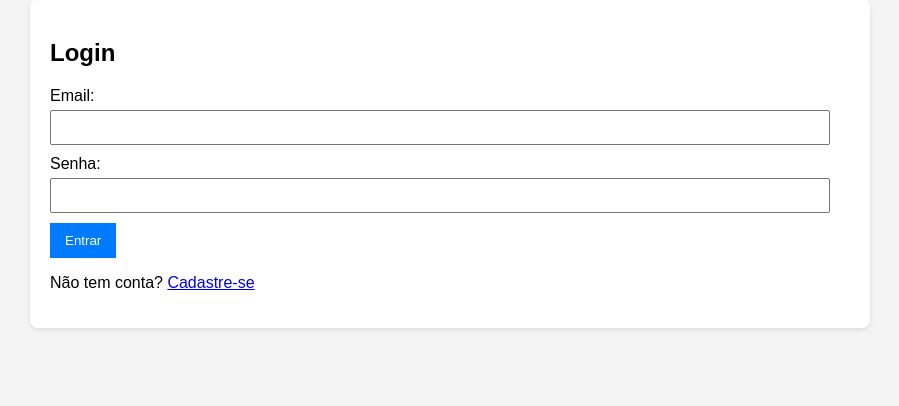
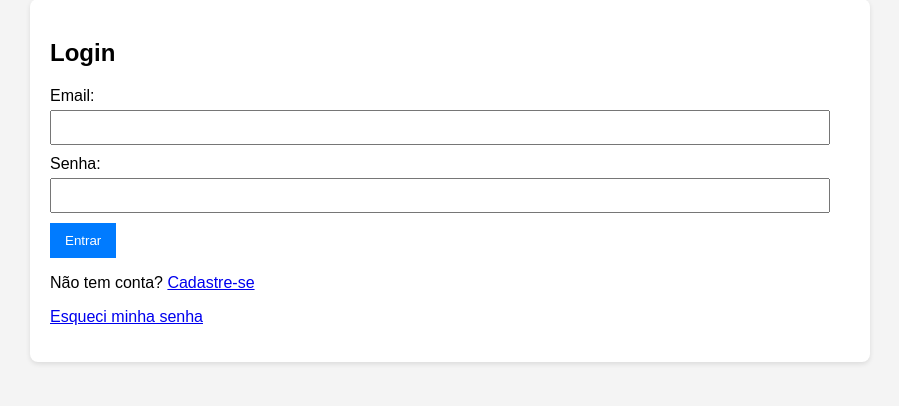
Before and after one commit to juh22jjuh/Projeto-Fita-Back-end-, a PHP site: page /redefinir-senha/ in a window 1280 px wide. Shown: the part 21-427 px from the top of the page, without its empty margins (190-1089 px from the left). Run offline with PHP 8.4, Linux system fonts and the light colour scheme.

Commit message:
Redefinição de senha adicionado

```diff
--- a/php-fita/app/controllers/AuthController.php
+++ b/php-fita/app/controllers/AuthController.php
@@ -14,6 +14,107 @@ class AuthController extends BaseController {
     // Ação: Mostrar a View de login
     public function showLogin() {
         $this->view('auth/login');
+    }
+  //Mostrar formulário de esqueci a senha
+    public function showForgotPassword() {
+        $this->view('auth/forgot_password');
+    }
+
+    //Processar solicitação de redefinição de senha
+      public function doForgotPassword() {
+        $email = trim($_POST['email']);
+
+        // Verifica se o usuário existe
+        $user = $this->userModel->findByEmail($email);
+
+        if ($user) {
+            // Gera token único
+            $token = bin2hex(random_bytes(50));
+            $expires_at = date('Y-m-d H:i:s', strtotime('+1 hour')); // Expira em 1 hora
+
+            // Salva token no banco
+            $stmt = $this->pdo->prepare("INSERT INTO password_resets (email, token, expires_at) VALUES (?, ?, ?)");
+            $stmt->execute([$email, $token, $expires_at]);
+
+            // Em um sistema real, aqui enviaria o email
+            // Por enquanto, vamos simular mostrando o link
+            $resetLink = "http://localhost/redefinir-senha?token=" . $token;
+
+            $_SESSION['info_message'] = "Link de redefinição gerado: <a href='$resetLink'>$resetLink</a> (Em produção, isto seria enviado por email)";
+        } else {
+            // Por segurança, não revelamos se o email existe ou não
+            $_SESSION['info_message'] = "Se o email existir, enviaremos instruções para redefinir sua senha.";
+        }
+
+        $this->redirect('/esqueci-senha');
+    }
+
+    //Mostrar formulário para redefinir senha
+    public function showResetPassword() {
+        $token = $_GET['token'] ?? '';
+
+        if (empty($token)) {
+            $_SESSION['error_message'] = "Token inválido.";
+            $this->redirect('/esqueci-senha');
+        }
+
+        // Verifica se o token é válido e não expirou
+        $stmt = $this->pdo->prepare("SELECT * FROM password_resets WHERE token = ? AND expires_at > NOW()");
+        $stmt->execute([$token]);
+        $resetRequest = $stmt->fetch();
+
+        if (!$resetRequest) {
+            $_SESSION['error_message'] = "Token inválido ou expirado.";
+            $this->redirect('/esqueci-senha');
+        }
+
+        $this->view('auth/reset_password', ['token' => $token]);
+    }
+
+
+    //Processar redefinição de senha
+    public function doResetPassword() {
+        $token = $_POST['token'] ?? '';
+        $senha = trim($_POST['senha']);
+        $confirmar_senha = trim($_POST['confirmar_senha']);
+
+        // Validações
+        if (strlen($senha) < 8) {
+            $_SESSION['error_message'] = "A senha deve ter no mínimo 8 caracteres.";
+            $this->redirect('/redefinir-senha?token=' . $token);
+        }
+
+        if ($senha !== $confirmar_senha) {
+            $_SESSION['error_message'] = "As senhas não coincidem.";
+            $this->redirect('/redefinir-senha?token=' . $token);
+        }
+
+        // Verifica token válido
+        $stmt = $this->pdo->prepare("SELECT * FROM password_resets WHERE token = ? AND expires_at > NOW()");
+        $stmt->execute([$token]);
+        $resetRequest = $stmt->fetch();
+
+        if (!$resetRequest) {
+            $_SESSION['error_message'] = "Token inválido ou expirado.";
+            $this->redirect('/esqueci-senha');
+        }
+
+        // Atualiza senha do usuário
+        $hash_senha = password_hash($senha, PASSWORD_DEFAULT);
+        $stmt = $this->pdo->prepare("UPDATE users SET senha = ? WHERE email = ?");
+
+        if ($stmt->execute([$hash_senha, $resetRequest['email']])) {
+            // Remove o token usado
+            $stmt = $this->pdo->prepare("DELETE FROM password_resets WHERE token = ?");
+            $stmt->execute([$token]);
+
+            $_SESSION['success_message'] = "Senha redefinida com sucesso! Faça login com sua nova senha.";
+            $this->redirect('/login');
+        } else {
+            $_SESSION['error_message'] = "Erro ao redefinir senha. Tente novamente.";
+            $this->redirect('/redefinir-senha?token=' . $token);
+        }
+
     }
 
     // Ação: Processar o POST do login
--- a/php-fita/app/models/User.php
+++ b/php-fita/app/models/User.php
@@ -61,5 +61,16 @@ class User {
         $stmt = $this->pdo->prepare("UPDATE users SET perfil_completo = 1 WHERE id = ?");
         return $stmt->execute([$id]);
     }
+
+     public function updatePassword($id, $hash_senha) {
+        $stmt = $this->pdo->prepare("UPDATE users SET senha = ? WHERE id = ?");
+        return $stmt->execute([$hash_senha, $id]);
+    }
+
+      public function findPasswordResetByToken($token) {
+        $stmt = $this->pdo->prepare("SELECT * FROM password_resets WHERE token = ? AND expires_at > NOW()");
+        $stmt->execute([$token]);
+        return $stmt->fetch();
+    }
 }
 ?>
--- a/php-fita/app/views/auth/login.php
+++ b/php-fita/app/views/auth/login.php
@@ -16,6 +16,7 @@ require_once __DIR__ . '/../templates/header.php';
     <button type="submit">Entrar</button>
 </form>
 <p>Não tem conta? <a href="/cadastro">Cadastre-se</a></p>
+<p><a href="/esqueci-senha">Esqueci minha senha</a></p> <!-- NOVO LINK -->
 
 <?php
 require_once __DIR__ . '/../templates/footer.php';
--- a/php-fita/public/index.php
+++ b/php-fita/public/index.php
@@ -70,6 +70,20 @@ switch ($url) {
         // (Aqui você chamaria o AdminController)
         echo "Página de Gerenciar Usuários (Apenas Admins)";
         break;
+    case 'esqueci-senha':
+        if ($method == 'POST') {
+            $authController->doForgotPassword();
+        } else {
+            $authController->showForgotPassword();
+        }
+        break;
+    case 'redefinir-senha':
+        if ($method == 'POST') {
+            $authController->doResetPassword();
+        } else {
+            $authController->showResetPassword();
+        }
+        break;
 
     default:
         http_response_code(404);
```
Also changed, not shown: php-fita/app/views/auth/forgot_password.php (added, +18 -0 lines), php-fita/app/views/auth/reset_password.php (added, +22 -0 lines).
